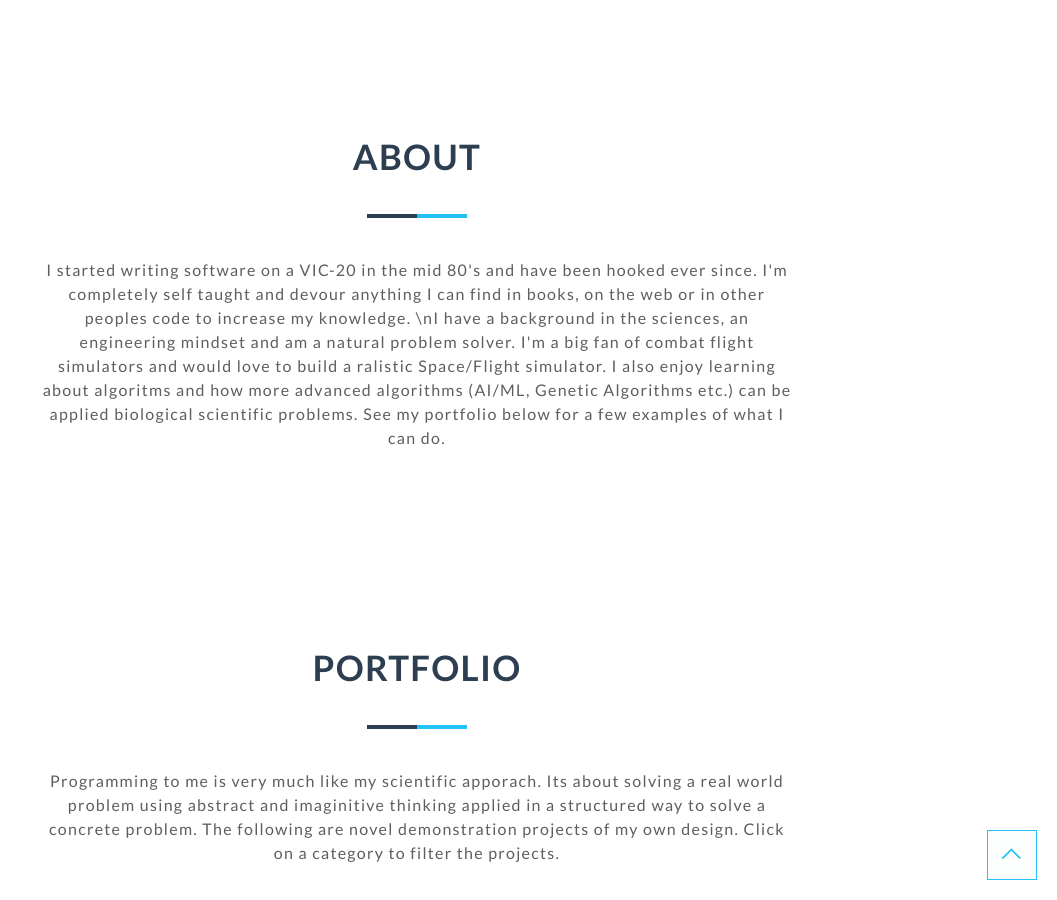
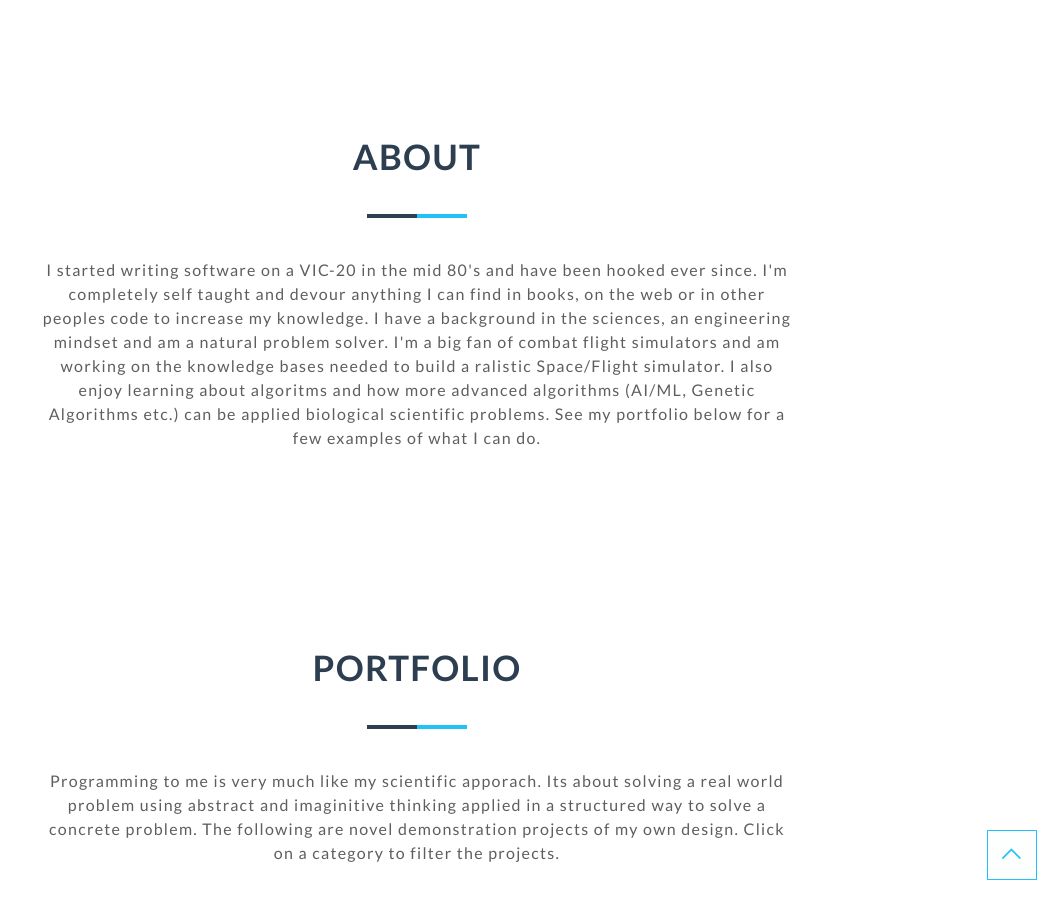
Before and after one commit to Gamernaut/gamernaut.github.io, a Jekyll site: the page built from index.html, in a window 1280 px wide and 900 px high, scrolled down 1041 px. Shown: the whole window, without its empty margins (223-1280 px from the left). Built offline with Jekyll 4.4.1, drawn with Linux system fonts in a browser that asks for light colours; nearby versions of some CDN libraries.

Commit message:
Update _config.yml

```diff
--- a/_config.yml
+++ b/_config.yml
@@ -82,7 +82,7 @@ vimeo: '#'
 #############   About   #############
 #####################################
 about-title: About
-about-description: I started writing software on a VIC-20 in the mid 80's and have been hooked ever since. I'm completely self taught and devour anything I can find in books, on the web or in other peoples code to increase my knowledge. \nI have a background in the sciences, an engineering mindset and am a natural problem solver. I'm a big fan of combat flight simulators and would love to build a ralistic Space/Flight simulator. I also enjoy learning about algoritms and how more advanced algorithms (AI/ML, Genetic Algorithms etc.) can be applied biological scientific problems. See my portfolio below for a few examples of what I can do.
+about-description: I started writing software on a VIC-20 in the mid 80's and have been hooked ever since. I'm completely self taught and devour anything I can find in books, on the web or in other peoples code to increase my knowledge. I have a background in the sciences, an engineering mindset and am a natural problem solver. I'm a big fan of combat flight simulators and am working on the knowledge bases needed to build a ralistic Space/Flight simulator. I also enjoy learning about algoritms and how more advanced algorithms (AI/ML, Genetic Algorithms etc.) can be applied biological scientific problems. See my portfolio below for a few examples of what I can do.
 
 #####################################
 ############  Portfolio  ############
```
